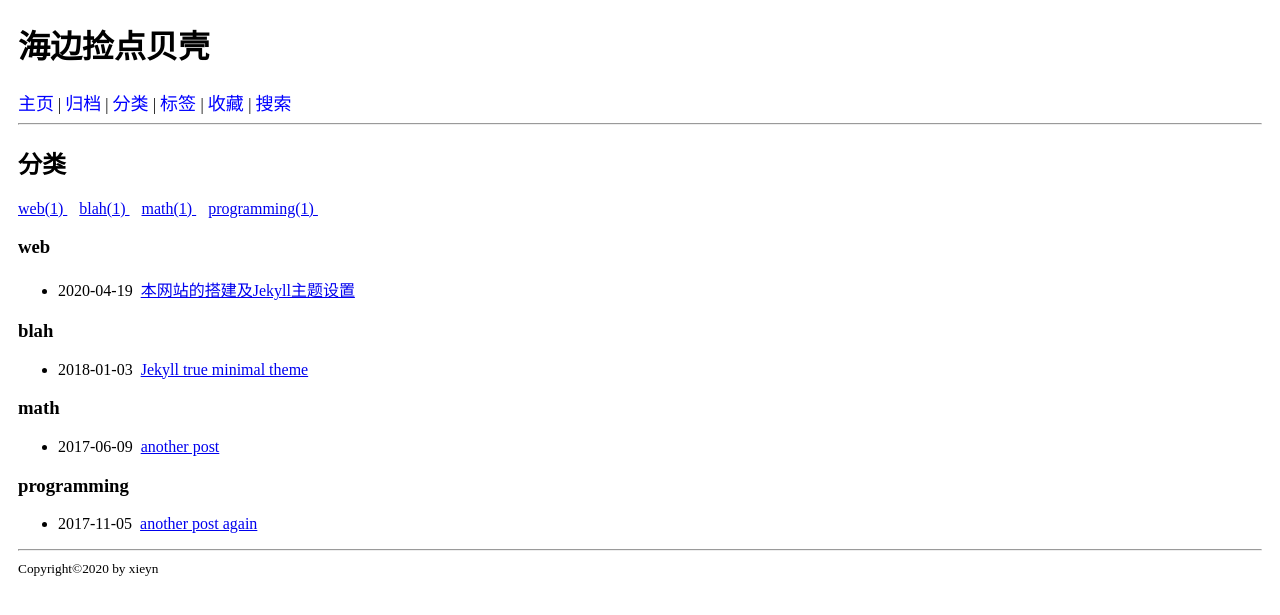
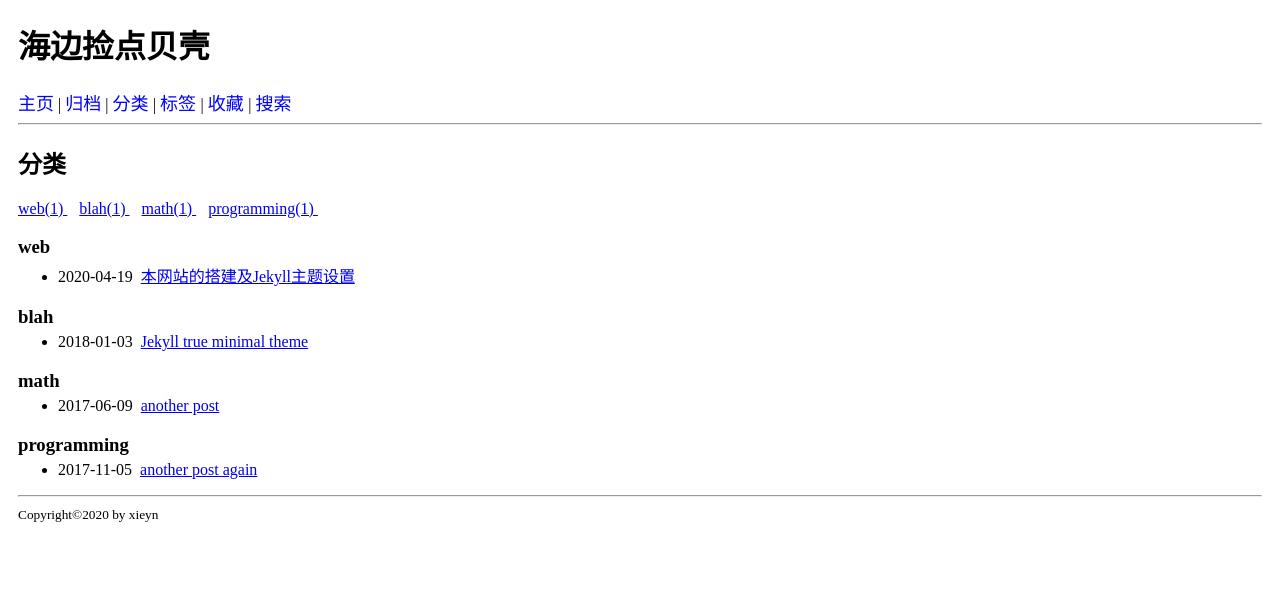
Before and after one commit to xienotes/xienotes.github.io, a Jekyll site: the page built from categories.html, in a window 1280 px wide. Shown: the top 615 px of the page. Built offline with Jekyll 4.4.1, drawn with Linux system fonts in a browser that asks for light colours.

Commit message:
change margins between heading 3 and unordered list

```diff
--- a/archive.html
+++ b/archive.html
@@ -8,8 +8,8 @@ title: 归档
 {% assign postsByYear = site.posts | group_by_exp:"post", "post.date | date: '%Y'" %}
 
 {% for year in postsByYear %}
-<h3 id="{{ year.name }}">{{ year.name }}</h3>
-<ul aria-label="posts from {{ year.name }}">
+<h3 id="{{ year.name }}" style="margin-bottom:5px;">{{ year.name }}</h3>
+<ul aria-label="posts from {{ year.name }}"  style="margin-top:5px;">
   {% for post in year.items %}
   <li>
 		<span>{{ post.date | date: '%m-%d' }}</span>&nbsp;
--- a/categories.html
+++ b/categories.html
@@ -14,8 +14,8 @@ title: 分类
 {% endfor %}
 
 {% for category in sort_cat %}
-  <h3 id="{{ category[0] | slugify }}">{{ category[0] | slugify }} </h3>
-  <ul>
+  <h3 id="{{ category[0] | slugify }}" style="margin-bottom:5px;">{{ category[0] | slugify }} </h3>
+  <ul style="margin-top:5px;">
     {% for post in category[1] %}
     <li>
       <span>{{ post.date | date: '%Y-%m-%d' }}</span>&nbsp;
--- a/index.html
+++ b/index.html
@@ -8,10 +8,10 @@ layout: default
 
 <section>
   <h2>最近博文</h2>
-  <ul class="post list-unstyled" style="list-style-type:none;padding-left:20px;">
+  <ul class="post list-unstyled" style="list-style-type:none;padding-left:0px;margin-left:0px;margin-right:0px;">
       {% for post in site.posts limit: site.front_page_post %}
 
-        <li style="margin-bottom: 10px;">
+        <li style="margin-bottom: 20px;">
           <span class="post-date" style="color:rgb(120, 120, 120);font-weight:500;">{{ post.date|date: "%Y-%m-%d" }}</span>
           <br>
         <a href='{{ site.baseurl }}{{ post.url }}' title='{{ post.title }}'>
--- a/tags.html
+++ b/tags.html
@@ -22,8 +22,8 @@ sort tag by post count from https://www.gungorbudak.com/blog/2017/12/08/tags-clo
 
 {% assign sort_tag = site.tags | sort %}
 {% for tag in sort_tag %}
-  <h3 id="{{ tag[0] | slugify }}">{{ tag[0] | slugify }} </h3>
-  <ul>
+  <h3 id="{{ tag[0] | slugify }}" style="margin-bottom:5px;">{{ tag[0] | slugify }} </h3>
+  <ul style="margin-top:5px;">
     {% for post in tag[1] %}
     <li>
       <span>{{ post.date | date: '%Y-%m-%d' }}</span>&nbsp;
```
